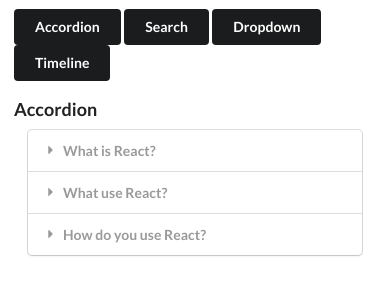
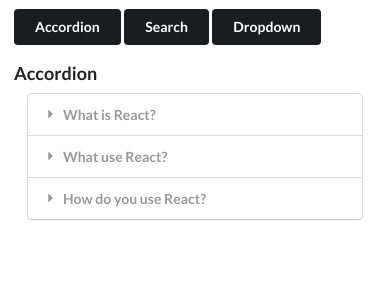
Before and after one commit to maysam-82/reusable-widgets, a React (Create React App) app: page / in a window 390 px wide. Shown: the top 300 px of the page. Built offline with nearby package versions, Linux system fonts and the light colour scheme.

Commit message:
Add useViewWidth hook to header to hide timeline

```diff
--- a/src/components/Header/Header.jsx
+++ b/src/components/Header/Header.jsx
@@ -1,8 +1,11 @@
 import React from 'react';
+import { useViewWidth } from '../../customHooks/useViewWidth';
 import Link from '../Link/Link';
 import './header.css';
 
 const Header = () => {
+    const isMobileView = useViewWidth('(max-width: 960px)');
+
     return (
         <div className="header-container">
             <Link href="/" className="ui secondary button">
@@ -14,9 +17,12 @@
             <Link href="/dropdown" className="ui secondary button">
                 Dropdown
             </Link>
+
+            {!isMobileView ? (
                 <Link href="/timeline" className="ui secondary button">
                     Timeline
                 </Link>
+            ) : null}
         </div>
     );
 };
```
Lines whose indentation alone changed are shown as unchanged.
